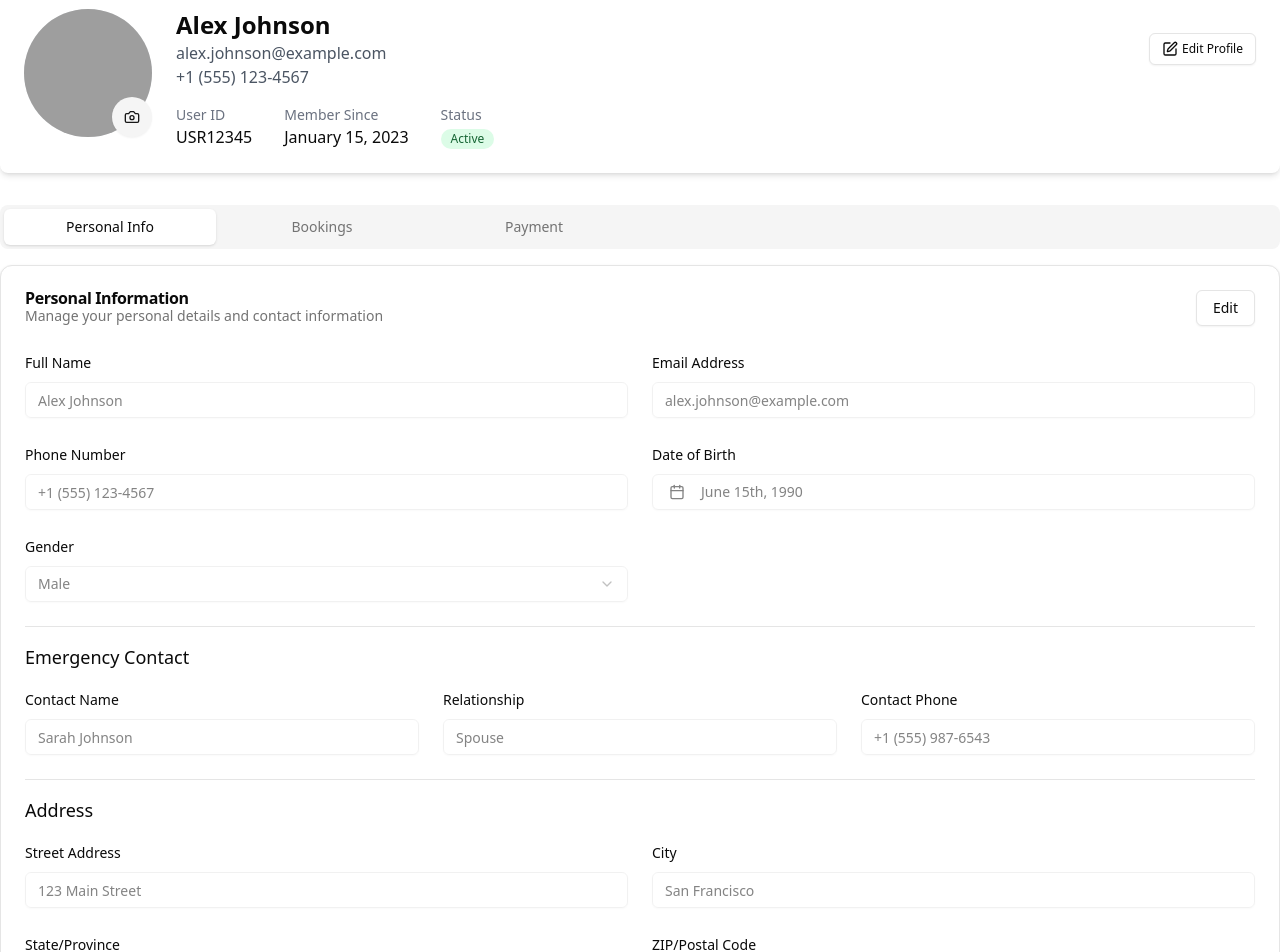
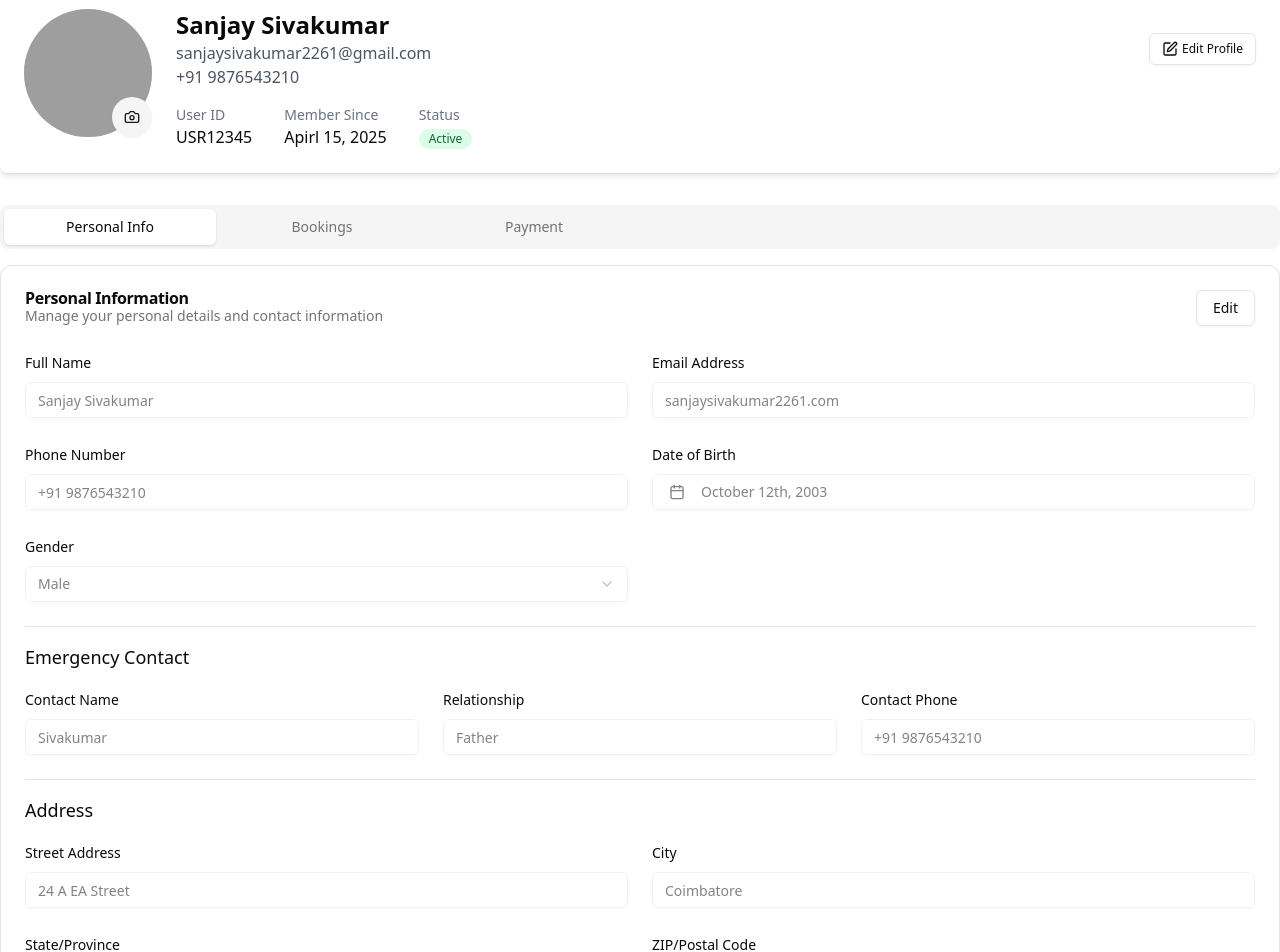
Before and after one commit to SANJAY-SPK/DriveOn, a React (Vite) app: page /user in a window 1280 px wide. Shown: the part 80-1032 px from the top of the page. Built offline with nearby package versions, Linux system fonts and the light colour scheme; grey boxes are pictures that could not be loaded.

Commit message:
2nd commit  on 9th May

```diff
--- a/package.json
+++ b/package.json
@@ -22,6 +22,7 @@
     "class-variance-authority": "^0.7.1",
     "clsx": "^2.1.1",
     "date-fns": "^4.1.0",
+    "framer-motion": "^12.10.4",
     "lucide-react": "^0.507.0",
     "react": "^19.1.0",
     "react-datepicker": "^8.3.0",
--- a/src/components/profile/profile-header.jsx
+++ b/src/components/profile/profile-header.jsx
@@ -8,10 +8,10 @@ import { Input } from "@/components/ui/input"
 // Mock user data
 const userData = {
   id: "USR12345",
-  name: "Alex Johnson",
-  email: "alex.johnson@example.com",
-  phone: "+1 (555) 123-4567",
-  memberSince: "January 15, 2023",
+  name: "Sanjay Sivakumar",
+  email: "sanjaysivakumar2261@gmail.com",
+  phone: "+91 9876543210",
+  memberSince: "Apirl 15, 2025",
   profileImage: "/placeholder.svg",
 }
 
--- a/src/components/profile/tabs/personal-info-tab.jsx
+++ b/src/components/profile/tabs/personal-info-tab.jsx
@@ -12,22 +12,22 @@ import { cn } from "@/lib/utils"
 
 // Mock user personal data
 const personalData = {
-  fullName: "Alex Johnson",
-  email: "alex.johnson@example.com",
-  phone: "+1 (555) 123-4567",
-  dateOfBirth: new Date(1990, 5, 15),
+  fullName: "Sanjay Sivakumar",
+  email: "sanjaysivakumar2261.com",
+  phone: "+91 9876543210",
+  dateOfBirth: new Date(2003, 9, 12),
   gender: "male",
   emergencyContact: {
-    name: "Sarah Johnson",
-    relationship: "Spouse",
-    phone: "+1 (555) 987-6543",
+    name: "Sivakumar",
+    relationship: "Father",
+    phone: "+91 9876543210",
   },
   address: {
-    street: "123 Main Street",
-    city: "San Francisco",
-    state: "CA",
-    zipCode: "94105",
-    country: "United States",
+    street: "24 A EA Street",
+    city: "Coimbatore",
+    state: "TN",
+    zipCode: "641201",
+    country: "India",
   },
 }
 
```
Also changed, not shown: 1 other file (tests, documents, lock files or other folders).
